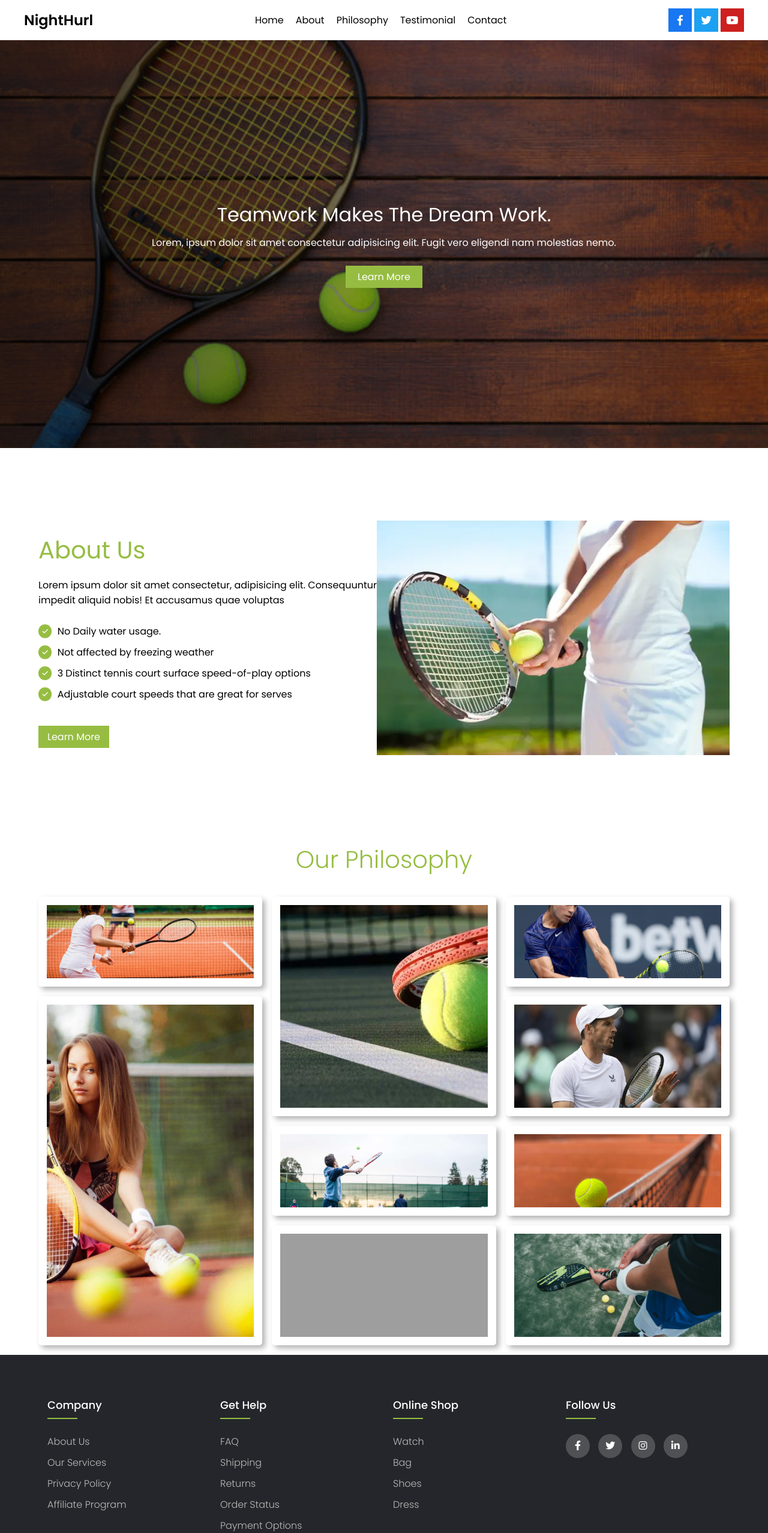
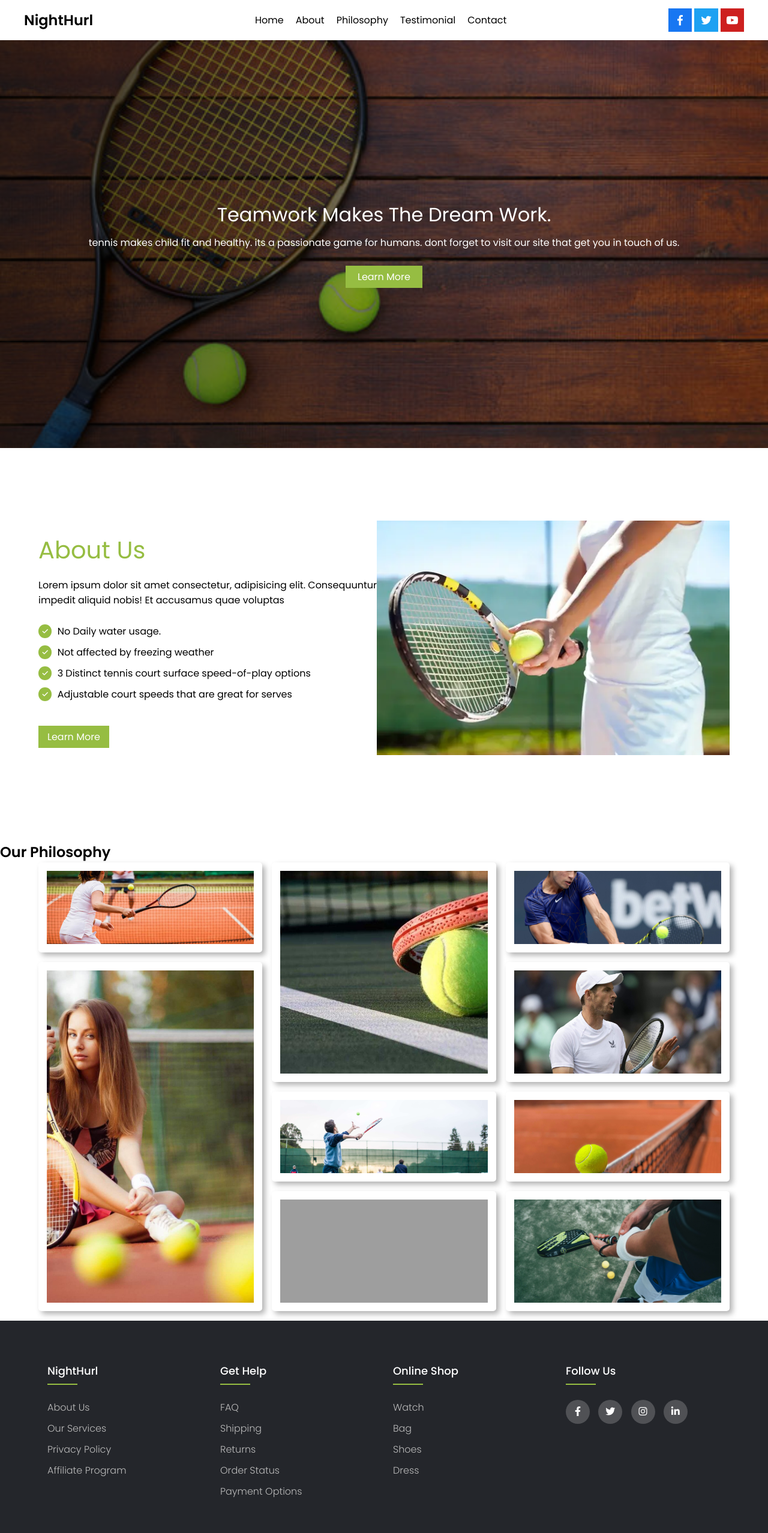
Before and after one commit to saifgehlot07/Tennis_Acadmy, a plain HTML site: page index.html in a window 1280 px wide. Shown: the top 2556 px of the page at 60% size. Drawn offline with nearby package versions, Linux system fonts and the light colour scheme; grey boxes are pictures that could not be loaded.

Commit message:
initial commit

```diff
--- a/index.html
+++ b/index.html
@@ -40,8 +40,7 @@
         <div class="header-content container">
           <h1>Teamwork Makes The Dream Work.</h1>
           <p>
-            Lorem, ipsum dolor sit amet consectetur adipisicing elit. Fugit vero
-            eligendi nam molestias nemo.
+            tennis makes child fit and healthy. its a passionate game for humans. dont forget to visit our site that get you in touch of us.
           </p>
           <a href="#">Learn More</a>
         </div>
@@ -75,12 +74,12 @@
           </div>
         </div>
       </section>
-      <section class="Gallery" id="gallery">
+      <section class="Gallery" >
         <div class="head">
-            <h1>Our Philosophy</h1>
-        </div>
+          <h1>Our Philosophy</h1>
+      </div>
         <ul class="gallery container">
-          <li>
+          <li id="gallery">
             <img src="./resourses/gallery-img-1.jpg" alt="" />
           </li>
           <li>
@@ -114,7 +113,7 @@
         <div class="container">
           <div class="row">
             <div class="footer-col">
-              <h4>company</h4>
+              <h4>NightHurl</h4>
               <ul>
                 <li><a href="#">about us</a></li>
                 <li><a href="#">our services</a></li>
--- a/styles/style.css
+++ b/styles/style.css
@@ -189,14 +189,6 @@ header .header-content a {
   width: 100%;
 }
 
-.Gallery .head h1 {
-  color: var(--green);
-  text-align: center;
-  margin-bottom: 2rem;
-  font-size: 2.5rem;
-  font-weight: 300;
-}
-
 .gallery {
   display: grid;
   grid-template-columns: repeat(auto-fit, minmax(300px, 1fr));
@@ -344,6 +336,10 @@ ul {
   nav .social-btns {
     display: none;
   }
+  .gallery {
+    width: 100%;
+    height: 100%;
+  }
   .footer-col {
     width: 100%;
     margin-bottom: 30px;
```
Also changed, not shown: contact.html (deleted), resourses/testimonial-bg.jpg, styles/contact.css (deleted).
